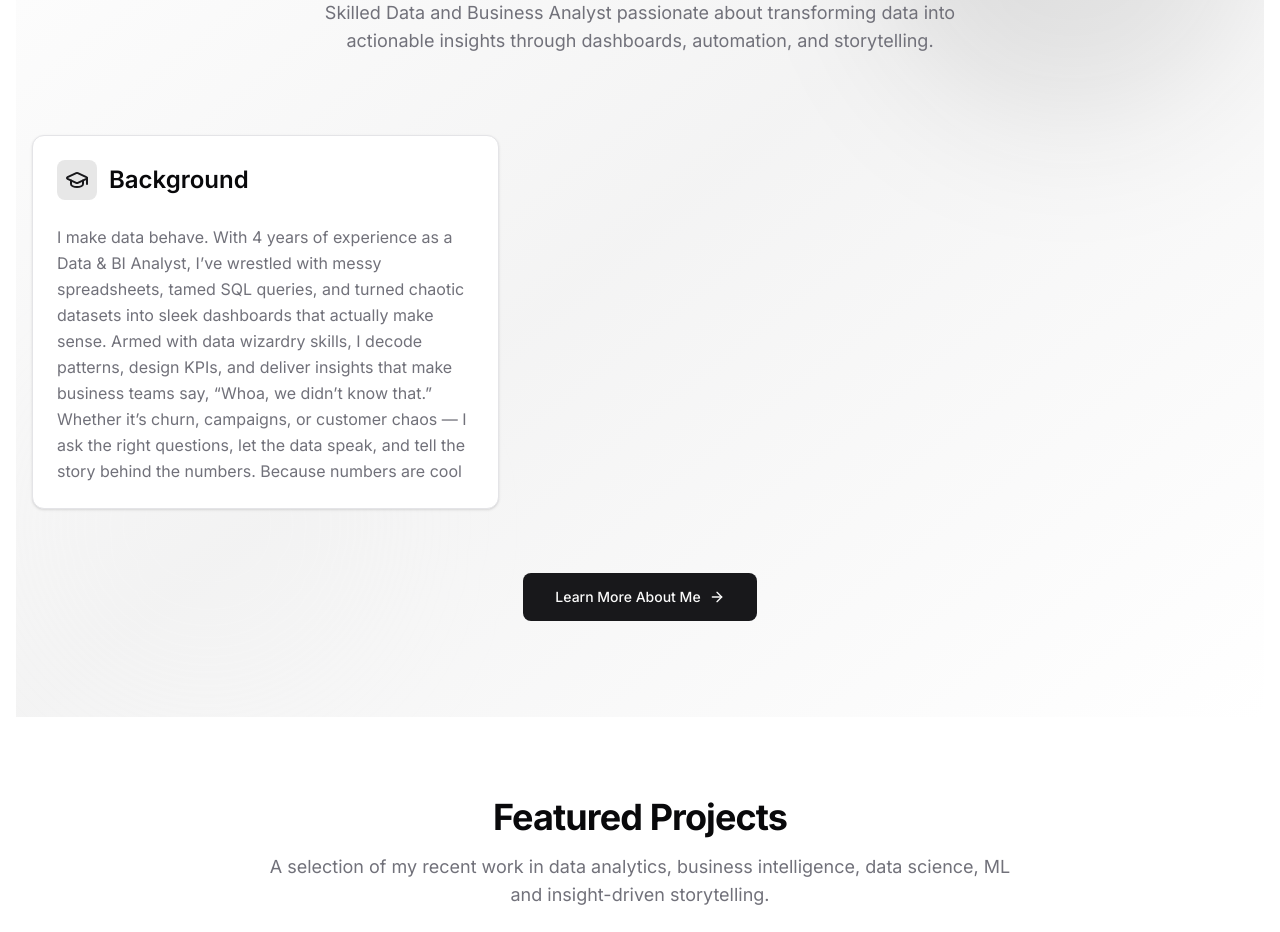
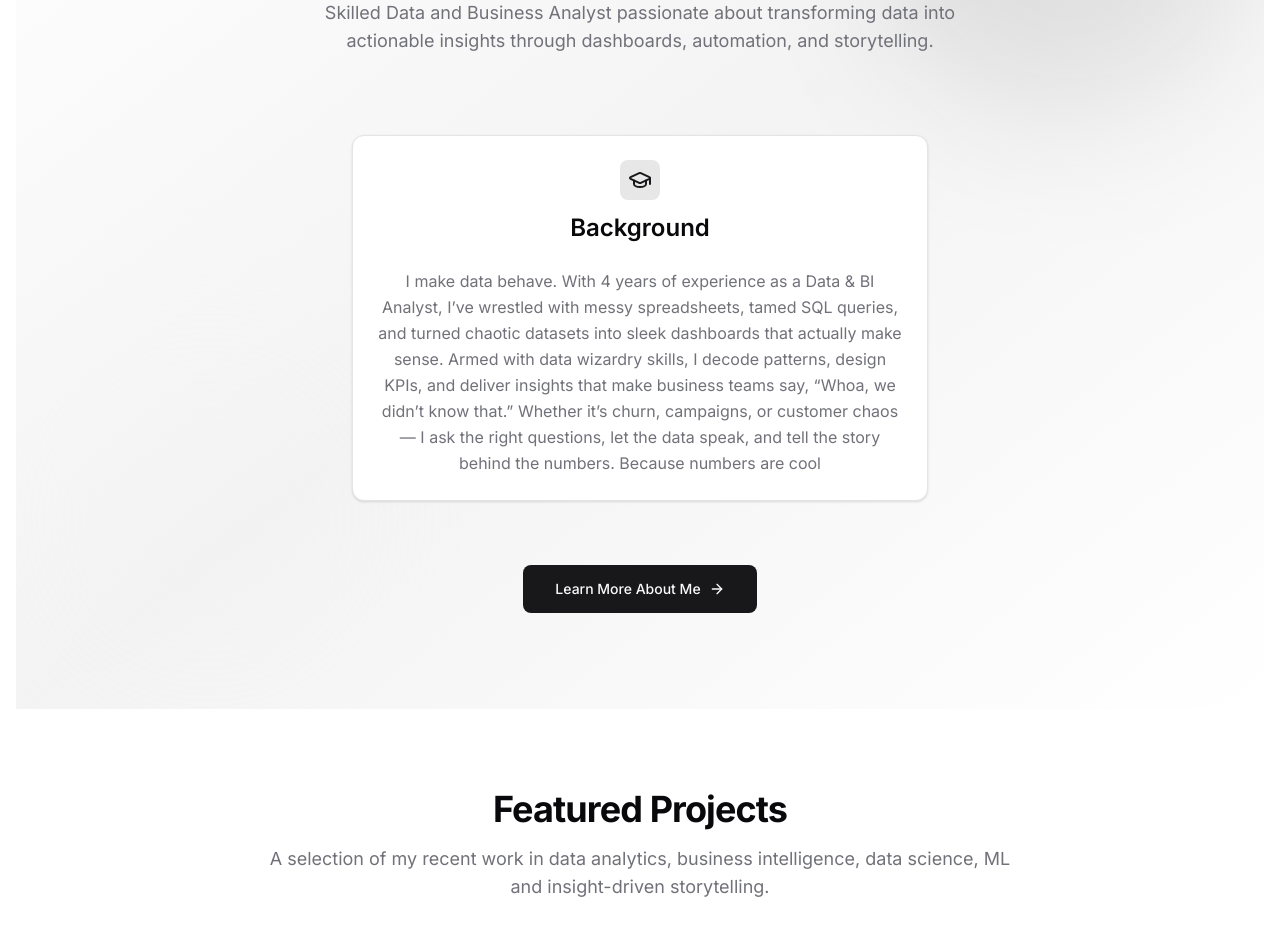
Before and after one commit to Sushmi08B/Portfolio, a Next.js app: page / in a window 1280 px wide. Shown: the part 1040-1972 px from the top of the page. Built offline with nearby package versions, Linux system fonts and the light colour scheme.

Commit message:
New Changes

```diff
--- a/src/components/sections/about-detail.tsx
+++ b/src/components/sections/about-detail.tsx
@@ -223,7 +223,7 @@ export function AboutDetail() {
               <p>
                 I write about data storytelling, Power BI, and automation. Check out my insights on{" "}
                 <a
-                  href="https://medium.com/@sushmithabirudala"
+                  href="https://medium.com/@sushmithareddybirudala"
                   target="_blank"
                   rel="noopener noreferrer"
                   className="text-primary underline hover:text-primary/80 transition"
--- a/src/components/sections/about.tsx
+++ b/src/components/sections/about.tsx
@@ -32,17 +32,17 @@ export function About() {
         </div>
 
         {/* Main Content */}
-        <div className="grid lg:grid-cols-5 gap-8 items-start mb-16">
+        <div className="flex justify-center mb-16">
           {/* Professional Summary */}
-          <Card className="lg:col-span-2 p-6 hover:shadow-md transition-shadow">
-            <div className="flex items-center gap-3 mb-6">
-              <div className={`p-2 rounded-lg bg-primary/10`}>
-                <GraduationCap className="w-6 h-6 text-primary" />
+          <Card className="max-w-xl w-full p-6 hover:shadow-md transition-shadow text-center">
+            <div className="flex flex-col items-center gap-3 mb-6">
+              <div className="p-2 rounded-lg bg-primary/10">
+          <GraduationCap className="w-6 h-6 text-primary" />
               </div>
               <h3 className="text-2xl font-semibold">Background</h3>
             </div>
             <p className="text-muted-foreground leading-relaxed">
-                I make data behave.
+              I make data behave.
               With 4 years of experience as a Data & BI Analyst, I’ve wrestled with messy spreadsheets, tamed SQL queries, and turned chaotic datasets into sleek dashboards that actually make sense. Armed with data wizardry skills, I decode patterns, design KPIs, and deliver insights that make business teams say, “Whoa, we didn’t know that.” Whether it’s churn, campaigns, or customer chaos — I ask the right questions, let the data speak, and tell the story behind the numbers. Because numbers are cool
             </p>
           </Card>
--- a/src/components/sections/hero.tsx
+++ b/src/components/sections/hero.tsx
@@ -41,7 +41,7 @@ export function Hero() {
             </p>
             <div className="mt-8 flex flex-wrap justify-center gap-4">
               <Link
-                href="/SushmithaBirudala.pdf"
+                href="resume/SushmithaBirudala.pdf"
                 className="inline-flex h-12 items-center justify-center rounded-lg bg-primary px-8 text-sm font-medium text-primary-foreground hover:bg-primary/90 transition-colors"
               >
                 Download Resume
```
